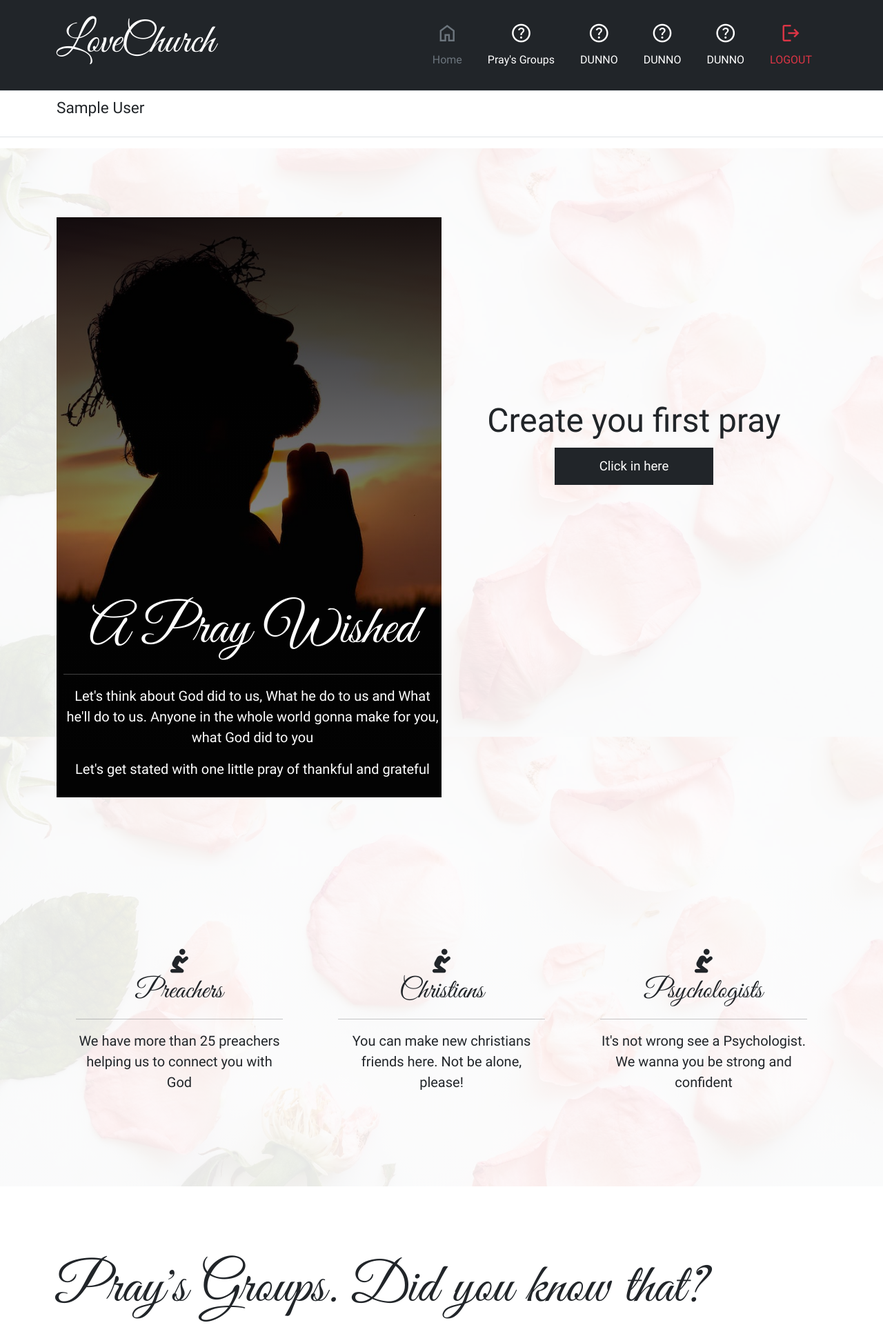
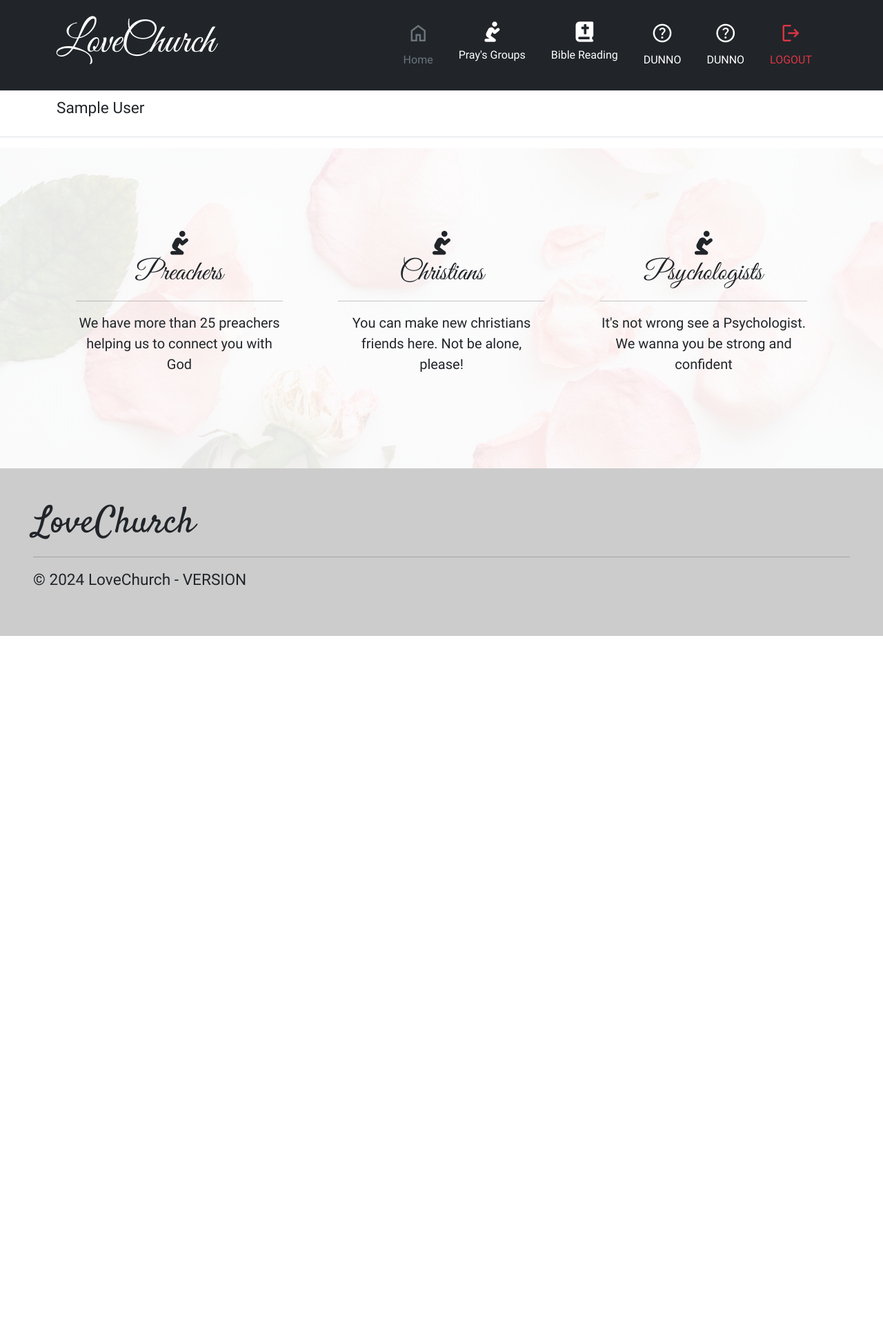
Before and after one commit to isaacrochaoliveira/LoveChurch, a PHP site: page /home in a window 1280 px wide. Shown: the top 1921 px of the page at 69% size. After the commit the page ends 922 px from the top, so only its background shows below. Run offline with PHP 8.4, Linux system fonts and the light colour scheme; the visitor is signed in with stand-in values (Sample User, id 1); tables that the repository leaves empty or names only in its code hold one stand-in row (values such as "Sample post"); grey boxes marked "Sample" are stand-in pictures; some libraries are stand-ins or nearby versions.

Commit message:
lovechurch

```diff
--- a/lovechurch/app/views/Home/Index.php
+++ b/lovechurch/app/views/Home/Index.php
@@ -1,21 +1,3 @@
-<section id="section__begin">
-	<div class="container">
-		<div class="d-flex flex-wrap" class="section__begin_home">
-			<div class="col-md-6" id="letspray__background">
-				<h2>A Pray Wished</h2>
-				<hr>
-				<p class="size-15pt">Let's think about God did to us, What he do to us and What he'll do to us. Anyone in the whole world gonna make for you, what God did to you</p>
-				<p class="size-15pt">Let's get stated with one little pray of thankful and grateful</p>
-			</div>
-			<div class="col-md-6" id="column__letspray">
-				<h3 class="font-roboto size-36pt">Create you first pray</h3>
-				<a href="" class="btn_letspray">
-					Click in here
-				</a>
-			</div>
-		</div>
-	</div>
-</section>
 <section id="section__datas">
     <div class="container">
         <div class="row">
@@ -40,63 +22,3 @@
         </div>
     </div>
 </section>
-<section id="prays__groups">
-	<div class="container">
-		<h2>Pray's Groups. Did you know that?</h2>
-		<h3 class="size-20pt font-roboto">We created a full community to you pray to each other and helped yours selfs.<br>Let`s call it "Pray`s Groups"</h3>
-		<hr>
-		<div class="row whole_square_groups mt-4">
-			<div class="col-md-4 card" style="width: 26rem;">
-  				<img src="<?= URL_IMAGEM ?>img/foto-indisponivel.jpg" class="card-img-top" alt="Foto Indisponível">
-				<div class="card-body">
-    				<h5 class="card-title font-roboto">Let's Create Yours</h5>
-    				<p class="card-text">It's time to create you own pray group. It's very simple. Click on button below and watching</p>
-    				<a href="<?= URL_BASE ?>praysg/create" class="btn btn-primary w-100 py-3">Create Group</a>
-  				</div>
-			</div>
-			<?php
-				for ($key = 0; $key < count($prays_groups); $key++) {
-					?>
-						<div class="col-md-4 card" style="width: 26rem;">
-  							<img src="<?= URL_IMAGEM ?>img/lovechurch/<?= $emails[$key] ?>/<?= $prays_groups[$key]->foto_grupo ?>" class="card-img-top" alt="Foto Indisponível">
-							<div class="card-body">
-			    				<h5 class="card-title font-roboto">Let's Create Yours</h5>
-			    				<p class="card-text">It's time to create you own pray group. It's very simple. Click on button below and watching</p>
-								<?php
-									if ($_SESSION['id'] == $prays_groups[$key]->id_usuario) {
-										?>
-											<a href="#" class="btn btn-dark w-100 py-3">Group's Settings</a>
-										<?php
-									} else {
-										?>
-											<a href="#" class="btn btn-success w-100 py-3">Participate</a>
-										<?php
-									}
-								?>
-			  				</div>
-						</div>
-					<?php
-				}
-			?>
-		</div>
-	</div>
-</section>
-<section id="social_media">
-	<div class="container">
-		<div class="">
-			<h2>Follow us on our Social Media</h2>
-		</div>
-		<hr>
-		<div class="d-flex flex-wrap">
-			<div class="col-md-4 square__media">
-				I
-			</div>
-			<div class="col-md-4 square__media">
-				F
-			</div>
-			<div class="col-md-4 square__media">
-				W
-			</div>
-		</div>
-	</div>
-</section>
--- a/lovechurch/app/views/menu.php
+++ b/lovechurch/app/views/menu.php
@@ -20,21 +20,17 @@
                     <li>
                         <a href="<?= URL_BASE ?>praysg" class="nav-link text-white">
                             <div class="d-block text-center mb-1">
-                                <span class="material-symbols-outlined">
-                                    help
-                                </span>
+                                <i class="fa-solid fa-person-praying size-22pt"></i>
                             </div>
                             Pray's Groups
                         </a>
                     </li>
                     <li>
-                        <a href="#" class="nav-link text-white">
+                        <a href="<?= URL_BASE ?>bible" class="nav-link text-white">
                             <div class="d-block text-center mb-1">
-                                <span class="material-symbols-outlined">
-                                    help
-                                </span>
+                                <i class="fa-solid fa-book-bible size-22pt"></i>
                             </div>
-                            DUNNO
+                            Bible Reading
                         </a>
                     </li>
                     <li>
--- a/lovechurch/assets/css/styles.css
+++ b/lovechurch/assets/css/styles.css
@@ -102,7 +102,11 @@ header ul li {
 }
 
 #social_media .square__media {
-	border: 2px solid var(--colors-dark);
     text-align: center;
     padding: 20px 0px;
 }
+
+#social_media .square__media a {
+    text-decoration: none;
+    color: var(--colors-blue);
+}
```
Also changed, not shown: lovechurch/app/controllers/BibleController.php (added, +15 -0 lines), lovechurch/app/models/service/BibleService.php (added, +132 -0 lines), lovechurch/app/models/validacao/BibleValidacao.php (added, +14 -0 lines), lovechurch/assets/css/config.css (indentation only), lovechurch/assets/css/vars.css (indentation only). Lines whose indentation alone changed are shown as unchanged.
